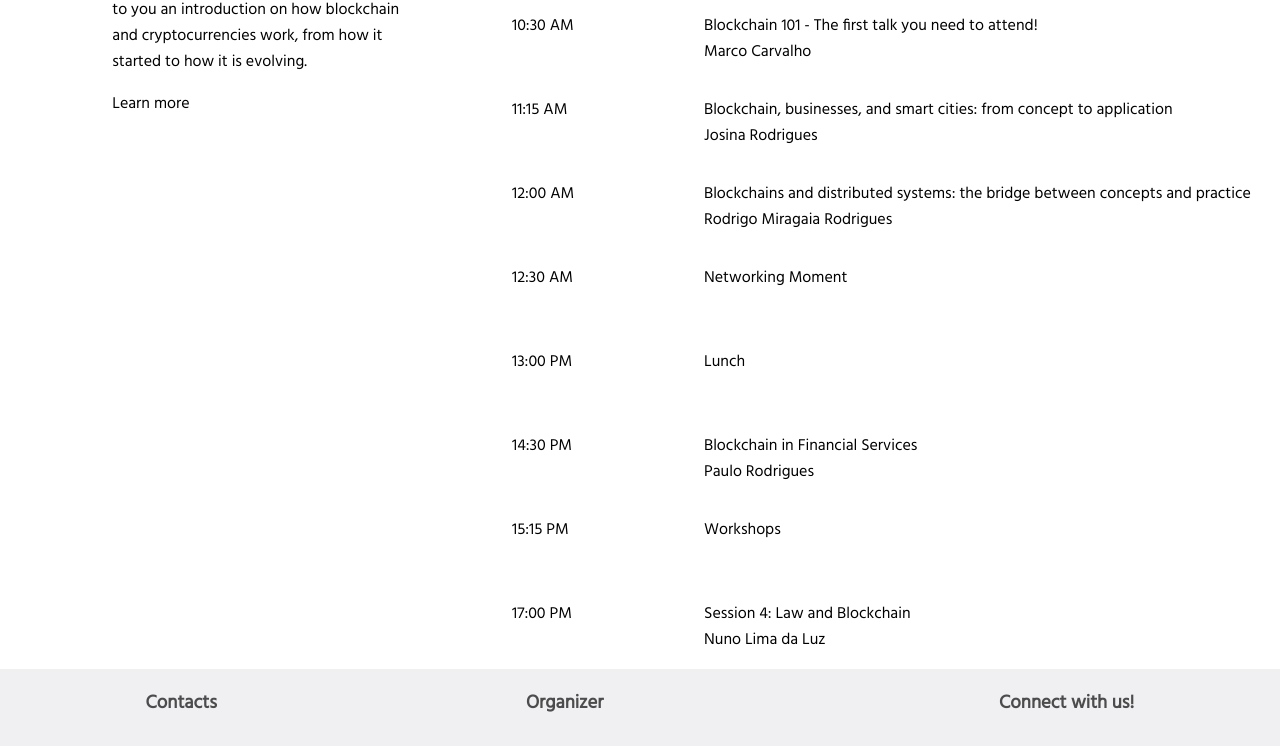
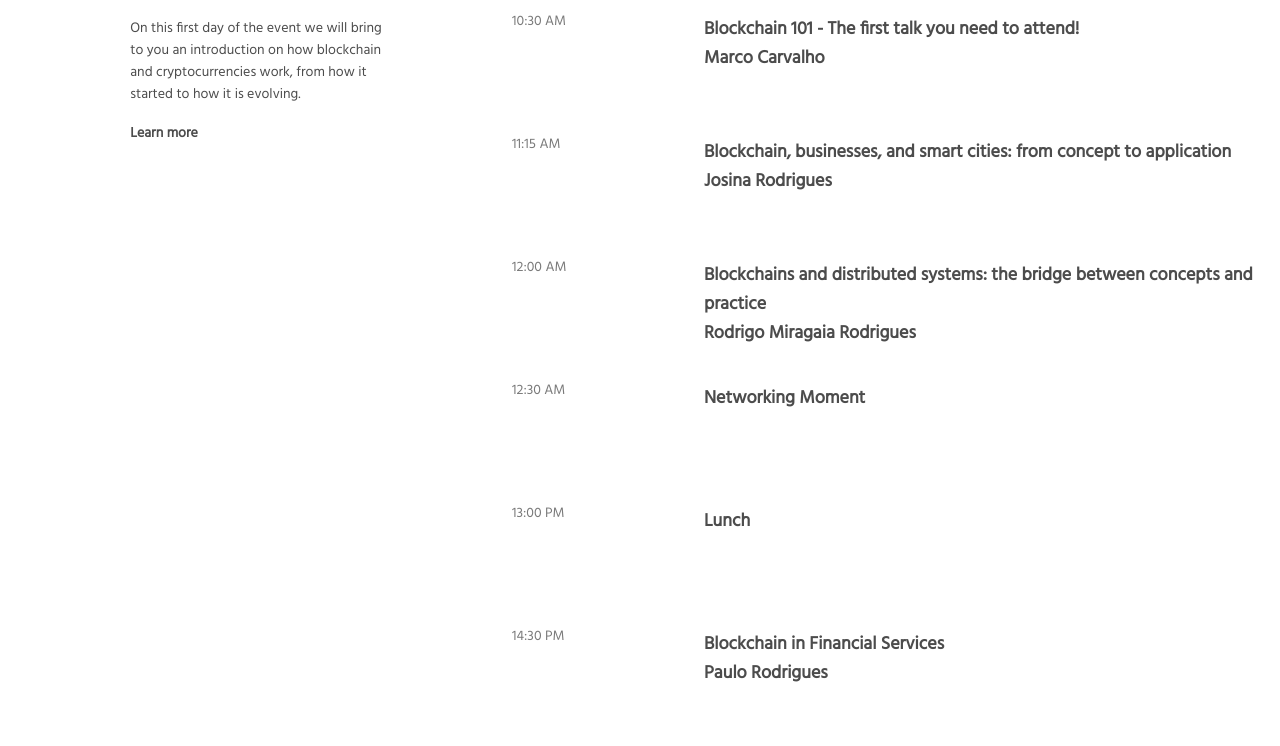
Before and after one commit to dfsobreira/Block, a plain HTML site: page schedule.html in a window 1280 px wide. Shown: the part 260-1006 px from the top of the page. Drawn offline with Linux system fonts and the light colour scheme.

Commit message:
Add files via upload

```diff
--- a/css/schedule.css
+++ b/css/schedule.css
@@ -53,6 +53,48 @@ nav a {
   grid-template-columns: 2fr 3fr;
   grid-template-rows:  1fr ;
 }
+
+.full h1{
+  font-family: Hind;
+  font-style: normal;
+  font-weight: normal;
+  font-size: 48px;
+  line-height: 77px;
+  color: #4C4C4C;
+}
+.schedule p{
+font-family: Hind;
+font-style: normal;
+font-weight: normal;
+font-size: 14px;
+line-height: 22px;
+color: #4C4C4C;
+}
+
+#myBtn1 p{
+  font-family: Hind;
+  font-style: normal;
+  font-weight: normal;
+  font-size: 14px;
+  line-height: 22px;
+}
+#myBtn2 p{
+  font-family: Hind;
+  font-style: normal;
+  font-weight: normal;
+  font-size: 14px;
+  line-height: 22px;
+}
+
+.full a{
+  font-family: Hind;
+  font-style: normal;
+  font-weight: 600;
+  font-size: 14px;
+  line-height: 22px;
+
+color: #4C4C4C;
+}
 .schedule{
   margin-left: auto;
   margin-right: auto;
@@ -70,11 +112,29 @@ nav a {
   grid-row-end: 2;
 
 }
+
+.days h3{
+    font-family: Hind;
+    font-style: normal;
+    font-weight: normal;
+    font-size: 24px;
+    line-height: 38px;
+}
+
+.opac{
+  color: rgba(31, 31, 31, 0.6);
+}
+
+.opac2{
+  color: rgba(31, 31, 31, 0.4);
+}
+
 .gradient{
   background: linear-gradient(270deg, #00DFFD 4%, #00AEFF 34.76%, #B56DF5 65.33%, #6F0BDA 96.28%);
   background-size: 100% 2px;
   background-position: bottom;
   background-repeat: no-repeat;
+  color: rgba(31, 31, 31, 0.8);
 }
 
 .myBtn2{
@@ -88,96 +148,192 @@ nav a {
   grid-column-end: 2;
   grid-row-start: 2;
   grid-row-end: 3;
+  font-family: Hind;
+  font-style: normal;
+  font-weight: normal;
+  font-size: 14px;
+  line-height: 22px;
+  color: rgba(31, 31, 31, 0.6);
 }
 #hora2{
   grid-column-start: 1;
   grid-column-end: 2;
   grid-row-start: 3;
   grid-row-end:4 ;
+  font-family: Hind;
+  font-style: normal;
+  font-weight: normal;
+  font-size: 14px;
+  line-height: 22px;
+  color: rgba(31, 31, 31, 0.6);
 }
 #hora3{
   grid-column-start: 1;
   grid-column-end: 2;
   grid-row-start: 4;
   grid-row-end:5 ;
+  font-family: Hind;
+  font-style: normal;
+  font-weight: normal;
+  font-size: 14px;
+  line-height: 22px;
+  color: rgba(31, 31, 31, 0.6);
 }
 #hora4{
   grid-column-start: 1;
   grid-column-end: 2;
   grid-row-start: 5;
   grid-row-end:6;
+  font-family: Hind;
+  font-style: normal;
+  font-weight: normal;
+  font-size: 14px;
+  line-height: 22px;
+  color: rgba(31, 31, 31, 0.6);
 }
 #hora5{
   grid-column-start: 1;
   grid-column-end: 2;
   grid-row-start: 6;
   grid-row-end:7;
+  font-family: Hind;
+  font-style: normal;
+  font-weight: normal;
+  font-size: 14px;
+  line-height: 22px;
+  color: rgba(31, 31, 31, 0.6);
 }
 #hora6{
   grid-column-start: 1;
   grid-column-end: 2;
   grid-row-start: 7;
   grid-row-end:8;
+  font-family: Hind;
+  font-style: normal;
+  font-weight: normal;
+  font-size: 14px;
+  line-height: 22px;
+  color: rgba(31, 31, 31, 0.6);
 }
 #hora7{
   grid-column-start: 1;
   grid-column-end: 2;
   grid-row-start: 8;
   grid-row-end:9;
+  font-family: Hind;
+  font-style: normal;
+  font-weight: normal;
+  font-size: 14px;
+  line-height: 22px;
+  color: rgba(31, 31, 31, 0.6);
 }
 #hora8{
   grid-column-start: 1;
   grid-column-end: 2;
   grid-row-start: 9;
   grid-row-end:10;
+  font-family: Hind;
+  font-style: normal;
+  font-weight: normal;
+  font-size: 14px;
+  line-height: 22px;
+  color: rgba(31, 31, 31, 0.6);
 }
 #texto1{
   grid-column-start: 2;
   grid-column-end: 4;
   grid-row-start: 2;
   grid-row-end: 3;
+  font-family: Hind;
+  font-style: normal;
+  font-weight: 600;
+  font-size: 18px;
+  line-height: 29px;
+  color: #4C4C4C;
 }
 #texto2{
   grid-column-start: 2;
   grid-column-end: 4;
   grid-row-start: 3;
   grid-row-end:4 ;
+  font-family: Hind;
+  font-style: normal;
+  font-weight: 600;
+  font-size: 18px;
+  line-height: 29px;
+  color: #4C4C4C;
 }
 #texto3{
   grid-column-start: 2;
   grid-column-end: 4;
   grid-row-start: 4;
   grid-row-end:5 ;
+  font-family: Hind;
+  font-style: normal;
+  font-weight: 600;
+  font-size: 18px;
+  line-height: 29px;
+  color: #4C4C4C;
 }
 #texto4{
   grid-column-start: 2;
   grid-column-end: 4;
   grid-row-start: 5;
   grid-row-end:6;
+  font-family: Hind;
+  font-style: normal;
+  font-weight: 600;
+  font-size: 18px;
+  line-height: 29px;
+  color: #4C4C4C;
 }
 #texto5{
   grid-column-start: 2;
   grid-column-end: 4;
   grid-row-start: 6;
   grid-row-end:7;
+  font-family: Hind;
+  font-style: normal;
+  font-weight: 600;
+  font-size: 18px;
+  line-height: 29px;
+  color: #4C4C4C;
 }
 #texto6{
   grid-column-start: 2;
   grid-column-end: 4;
   grid-row-start: 7;
   grid-row-end:8;
+  font-family: Hind;
+  font-style: normal;
+  font-weight: 600;
+  font-size: 18px;
+  line-height: 29px;
+  color: #4C4C4C;
 }
 #texto7{
   grid-column-start: 2;
   grid-column-end: 4;
   grid-row-start: 8;
   grid-row-end:9;
+  font-family: Hind;
+  font-style: normal;
+  font-weight: 600;
+  font-size: 18px;
+  line-height: 29px;
+  color: #4C4C4C;
 }
 #texto8{
   grid-column-start: 2;
   grid-column-end: 4;
   grid-row-start: 9;
   grid-row-end:10;
+  font-family: Hind;
+  font-style: normal;
+  font-weight: 600;
+  font-size: 18px;
+  line-height: 29px;
+  color: #4C4C4C;
 }
 
 .final {
```
